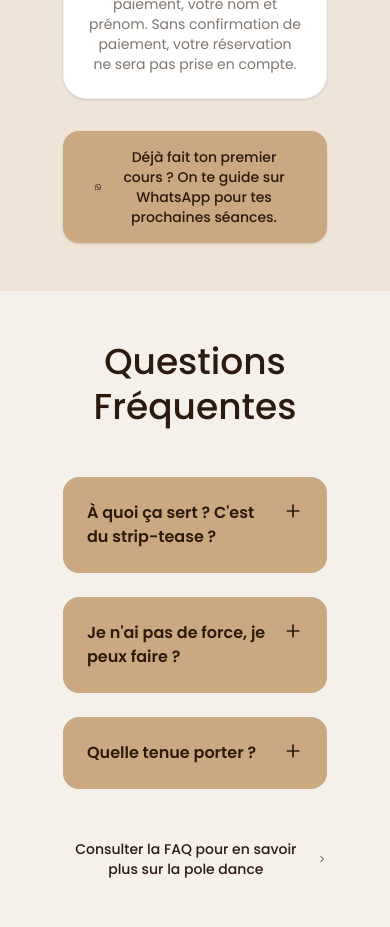
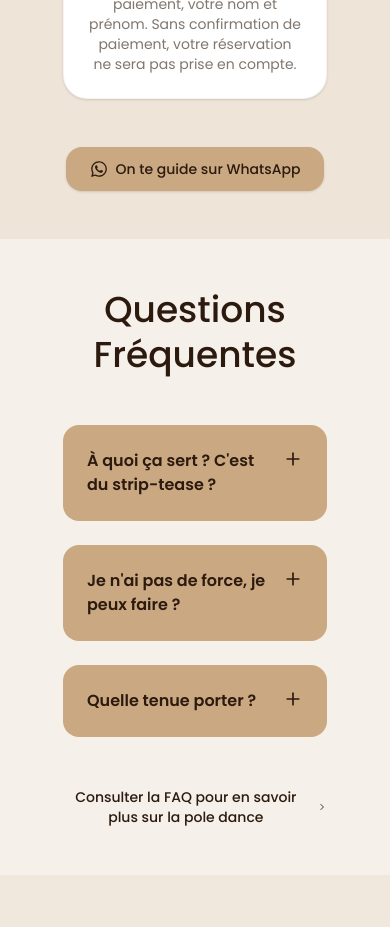
Before and after one commit to neweradigitaleagency-tech/Studio-Maheni, a React (Vite) app: page / in a window 390 px wide. Shown: the part 2020-2947 px from the top of the page. Built offline with nearby package versions, Linux system fonts and the light colour scheme.

Commit message:
fix: improve mobile responsiveness for WhatsApp button and workshop images

```diff
--- a/src/pages/Home.tsx
+++ b/src/pages/Home.tsx
@@ -122,16 +122,17 @@ export const Home = () => {
             ))}
           </div>
 
-          <div className="text-center mt-8 inline-block">
+          <div className="text-center mt-12">
             <a
               href="https://wa.me/2250717616343?text=Coucou%20!%20%F0%9F%91%8B%F0%9F%A4%BE%0A%0AJe%20suis%20int%C3%A9ress%C3%A9e%20par%20un%20cours%20de%20Pole%20Dance.%0A%0APouvez-vous%20me%20guider%20pour%20mes%20prochaines%20s%C3%A9ances%20%3F"
               target="_blank"
               rel="noopener noreferrer"
-              className="bg-brand-secondary text-brand-primary px-8 py-4 rounded-[16px] shadow-sm hover:opacity-85 transition-opacity inline-flex items-center gap-3"
+              className="bg-brand-secondary text-brand-primary px-6 md:px-8 py-3 md:py-4 rounded-[16px] shadow-sm hover:opacity-85 transition-opacity inline-flex items-center gap-2 md:gap-3"
             >
-              <FaWhatsapp size={20} />
-              <span className="text-sm md:text-base font-medium">
-                Déjà fait ton premier cours ? On te guide sur WhatsApp pour tes prochaines séances.
+              <FaWhatsapp size={18} className="shrink-0" />
+              <span className="text-sm font-medium text-left">
+                <span className="hidden sm:inline">Déjà fait ton premier cours ? </span>
+                On te guide sur WhatsApp
               </span>
             </a>
           </div>
--- a/src/pages/Services.tsx
+++ b/src/pages/Services.tsx
@@ -151,7 +151,7 @@ Découvrez toutes les activités proposées par Studio Maheni
             Nos workshops sont proposés de temps en temps. Pour connaître les dates et horaires, suivez-nous sur nos réseaux sociaux ou rejoignez notre <a href="https://chat.whatsapp.com/CUt3PyGxD4u3Fl293fJsIy" target="_blank" rel="noopener noreferrer" className="text-brand-secondary font-medium hover:underline">communauté WhatsApp</a> pour rester informée de nos actualités.
           </p>
 
-          <div className="grid md:grid-cols-2 gap-6 mb-8">
+<div className="grid md:grid-cols-2 gap-6 mb-8">
             {[
               {
                 title: "Heels & Pole Society - Avec Tracy",
@@ -173,9 +173,9 @@ Découvrez toutes les activités proposées par Studio Maheni
               <motion.div
                 key={i}
                 whileHover={{ y: -5 }}
-                className="bg-white rounded-[12px] overflow-hidden shadow-sm border border-brand-primary/5 flex flex-col sm:flex-row"
+                className="bg-white rounded-[12px] overflow-hidden shadow-sm border border-brand-primary/5 flex flex-col"
               >
-                <div className="w-full sm:w-1/3 aspect-video sm:aspect-auto min-h-[140px] sm:min-h-[120px] relative">
+                <div className="w-full aspect-[4/3] relative">
                   <img src={workshop.img} alt={workshop.title} className="w-full h-full object-cover" referrerPolicy="no-referrer" />
                 </div>
                 <div className="p-4 sm:p-5 flex flex-col justify-center flex-1">
@@ -188,7 +188,7 @@ Découvrez toutes les activités proposées par Studio Maheni
                   <p className="text-brand-primary/50 text-xs sm:text-sm leading-snug line-clamp-2">{workshop.desc}</p>
                   <span className="text-[10px] sm:text-xs bg-brand-primary/5 text-brand-primary/60 px-2 py-1 rounded mt-2.5 inline-block w-fit">Événement terminé</span>
                 </div>
-              </motion.div>
+</motion.div>
             ))}
           </div>
         </div>
```
